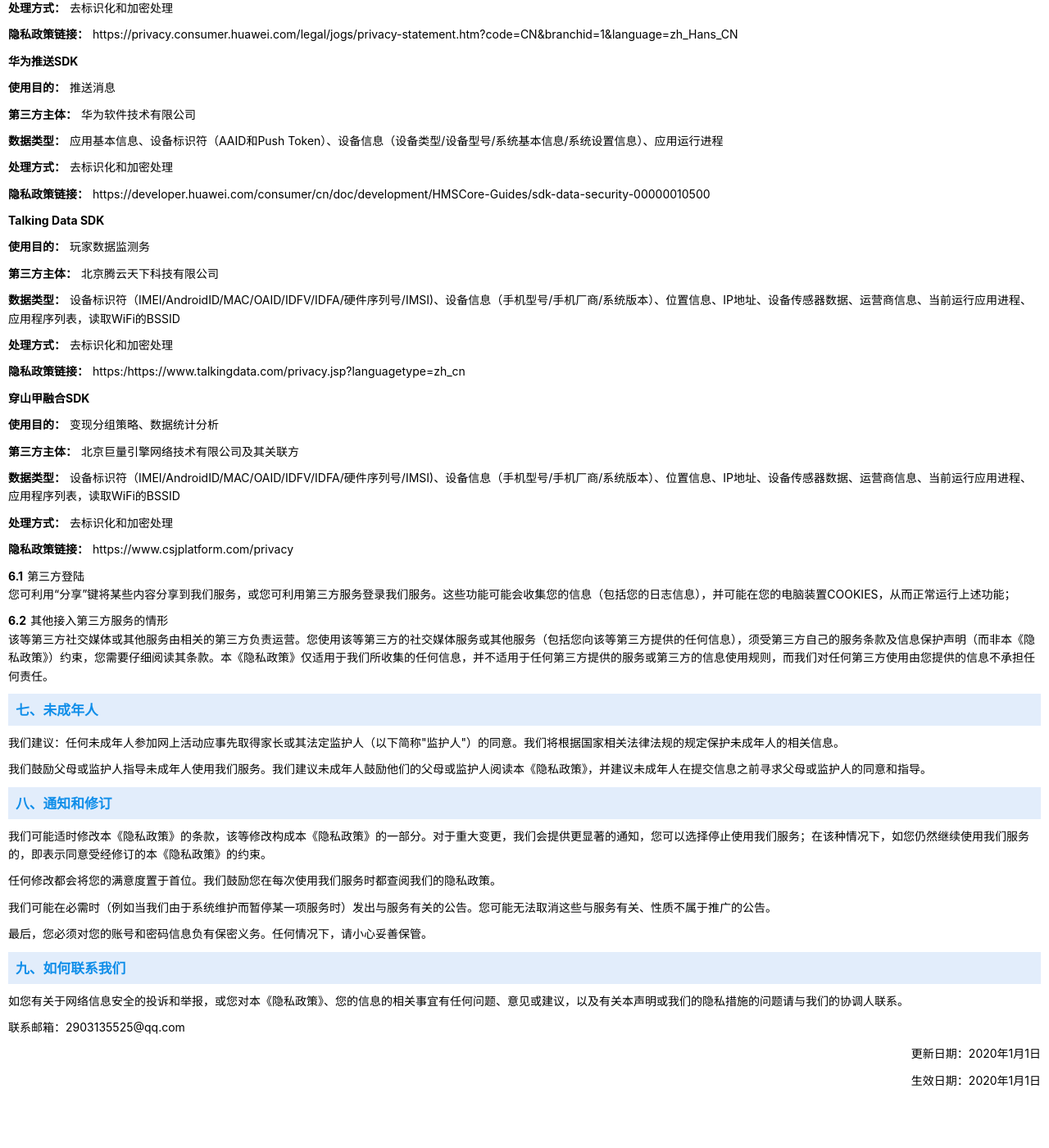
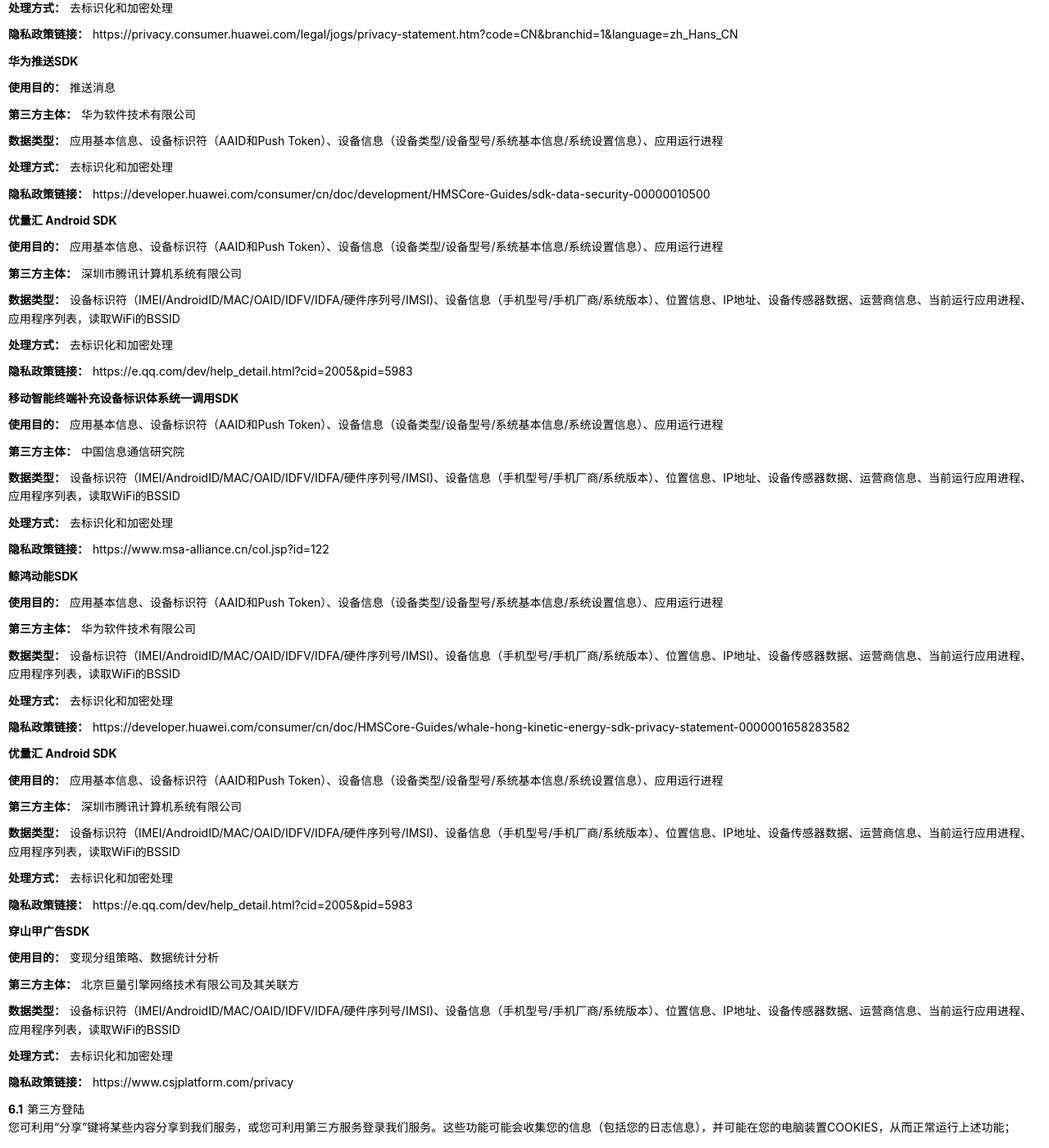
Before and after one commit to yongqi886/yongqi886.github.io, a Jekyll site: the page privacy.html, which Jekyll copies as it is, in a window 1280 px wide and 1400 px high, scrolled down 7789 px. Shown: the whole window at 82% size. Built offline with Jekyll 4.4.1, drawn with Linux system fonts in a browser that asks for light colours; before the commit the page ends 9138 px from its top, so only the background shows below that.

Commit message:
Update privacy.html

```diff
--- a/privacy.html
+++ b/privacy.html
@@ -605,13 +605,13 @@
 				<li><strong>隐私政策链接：</strong>https://developer.huawei.com/consumer/cn/doc/development/HMSCore-Guides/sdk-data-security-00000010500<br>
 					<p>
 			<ul class="level-1">
-				<li><strong>Talking Data SDK</strong><br>
+				<li><strong>优量汇 Android SDK</strong><br>
 					<p>
 			<ul class="level-1">
-				<li><strong>使用目的：</strong>玩家数据监测务<br>
+				<li><strong>使用目的：</strong>应用基本信息、设备标识符（AAID和Push Token）、设备信息（设备类型/设备型号/系统基本信息/系统设置信息）、应用运行进程<br>
 					<p>
 			<ul class="level-1">
-				<li><strong>第三方主体：</strong>北京腾云天下科技有限公司<br>
+				<li><strong>第三方主体：</strong>深圳市腾讯计算机系统有限公司<br>
 					<p>
 			<ul class="level-1">
 				<li><strong>数据类型：</strong>设备标识符（IMEI/AndroidID/MAC/OAID/IDFV/IDFA/硬件序列号/IMSI)、设备信息（手机型号/手机厂商/系统版本）、位置信息、IP地址、设备传感器数据、运营商信息、当前运行应用进程、应用程序列表，读取WiFi的BSSID<br>
@@ -620,10 +620,64 @@
 				<li><strong>处理方式：</strong>去标识化和加密处理<br>
 					<p>
 			<ul class="level-1">
-				<li><strong>隐私政策链接：</strong>https:/https://www.talkingdata.com/privacy.jsp?languagetype=zh_cn<br>
+				<li><strong>隐私政策链接：</strong>https://e.qq.com/dev/help_detail.html?cid=2005&pid=5983<br>
+										<p>
+			<ul class="level-1">
+				<li><strong>移动智能终端补充设备标识体系统一调用SDK</strong><br>
 					<p>
 			<ul class="level-1">
-				<li><strong>穿山甲融合SDK</strong><br>
+				<li><strong>使用目的：</strong>应用基本信息、设备标识符（AAID和Push Token）、设备信息（设备类型/设备型号/系统基本信息/系统设置信息）、应用运行进程<br>
+					<p>
+			<ul class="level-1">
+				<li><strong>第三方主体：</strong>中国信息通信研究院 <br>
+					<p>
+			<ul class="level-1">
+				<li><strong>数据类型：</strong>设备标识符（IMEI/AndroidID/MAC/OAID/IDFV/IDFA/硬件序列号/IMSI)、设备信息（手机型号/手机厂商/系统版本）、位置信息、IP地址、设备传感器数据、运营商信息、当前运行应用进程、应用程序列表，读取WiFi的BSSID<br>
+					<p>
+			<ul class="level-1">
+				<li><strong>处理方式：</strong>去标识化和加密处理<br>
+					<p>
+			<ul class="level-1">
+				<li><strong>隐私政策链接：</strong>https://www.msa-alliance.cn/col.jsp?id=122<br>
+										<p>
+			<ul class="level-1">
+				<li><strong>鲸鸿动能SDK</strong><br>
+					<p>
+			<ul class="level-1">
+				<li><strong>使用目的：</strong>应用基本信息、设备标识符（AAID和Push Token）、设备信息（设备类型/设备型号/系统基本信息/系统设置信息）、应用运行进程<br>
+					<p>
+			<ul class="level-1">
+				<li><strong>第三方主体：</strong>华为软件技术有限公司<br>
+					<p>
+			<ul class="level-1">
+				<li><strong>数据类型：</strong>设备标识符（IMEI/AndroidID/MAC/OAID/IDFV/IDFA/硬件序列号/IMSI)、设备信息（手机型号/手机厂商/系统版本）、位置信息、IP地址、设备传感器数据、运营商信息、当前运行应用进程、应用程序列表，读取WiFi的BSSID<br>
+					<p>
+			<ul class="level-1">
+				<li><strong>处理方式：</strong>去标识化和加密处理<br>
+					<p>
+			<ul class="level-1">
+				<li><strong>隐私政策链接：</strong>https://developer.huawei.com/consumer/cn/doc/HMSCore-Guides/whale-hong-kinetic-energy-sdk-privacy-statement-0000001658283582<br>
+										<p>
+			<ul class="level-1">
+				<li><strong>优量汇 Android SDK</strong><br>
+					<p>
+			<ul class="level-1">
+				<li><strong>使用目的：</strong>应用基本信息、设备标识符（AAID和Push Token）、设备信息（设备类型/设备型号/系统基本信息/系统设置信息）、应用运行进程<br>
+					<p>
+			<ul class="level-1">
+				<li><strong>第三方主体：</strong>深圳市腾讯计算机系统有限公司<br>
+					<p>
+			<ul class="level-1">
+				<li><strong>数据类型：</strong>设备标识符（IMEI/AndroidID/MAC/OAID/IDFV/IDFA/硬件序列号/IMSI)、设备信息（手机型号/手机厂商/系统版本）、位置信息、IP地址、设备传感器数据、运营商信息、当前运行应用进程、应用程序列表，读取WiFi的BSSID<br>
+					<p>
+			<ul class="level-1">
+				<li><strong>处理方式：</strong>去标识化和加密处理<br>
+					<p>
+			<ul class="level-1">
+				<li><strong>隐私政策链接：</strong>https://e.qq.com/dev/help_detail.html?cid=2005&pid=5983<br>
+					<p>
+			<ul class="level-1">
+				<li><strong>穿山甲广告SDK</strong><br>
 					<p>
 			<ul class="level-1">
 				<li><strong>使用目的：</strong>变现分组策略、数据统计分析<br>
```
